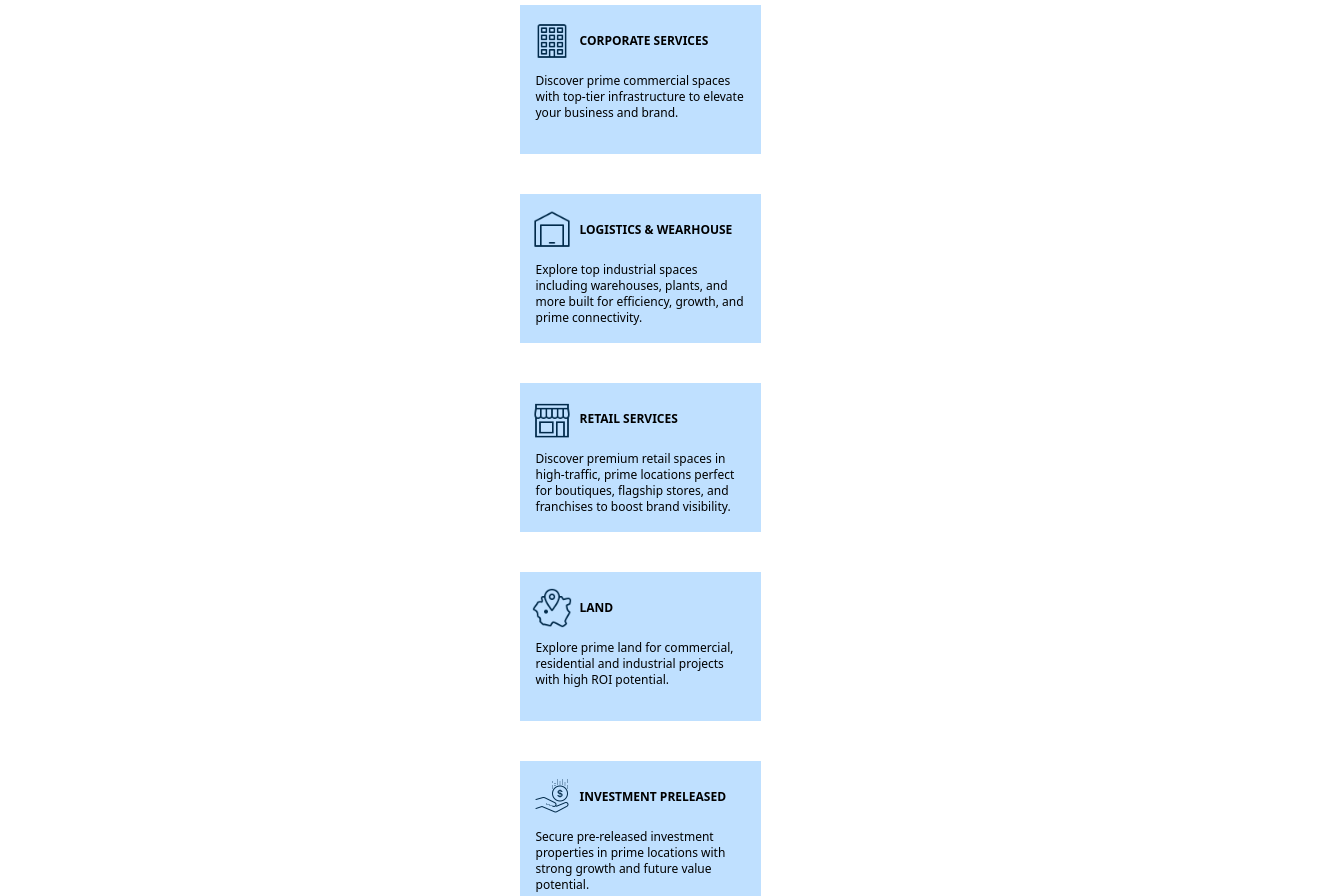
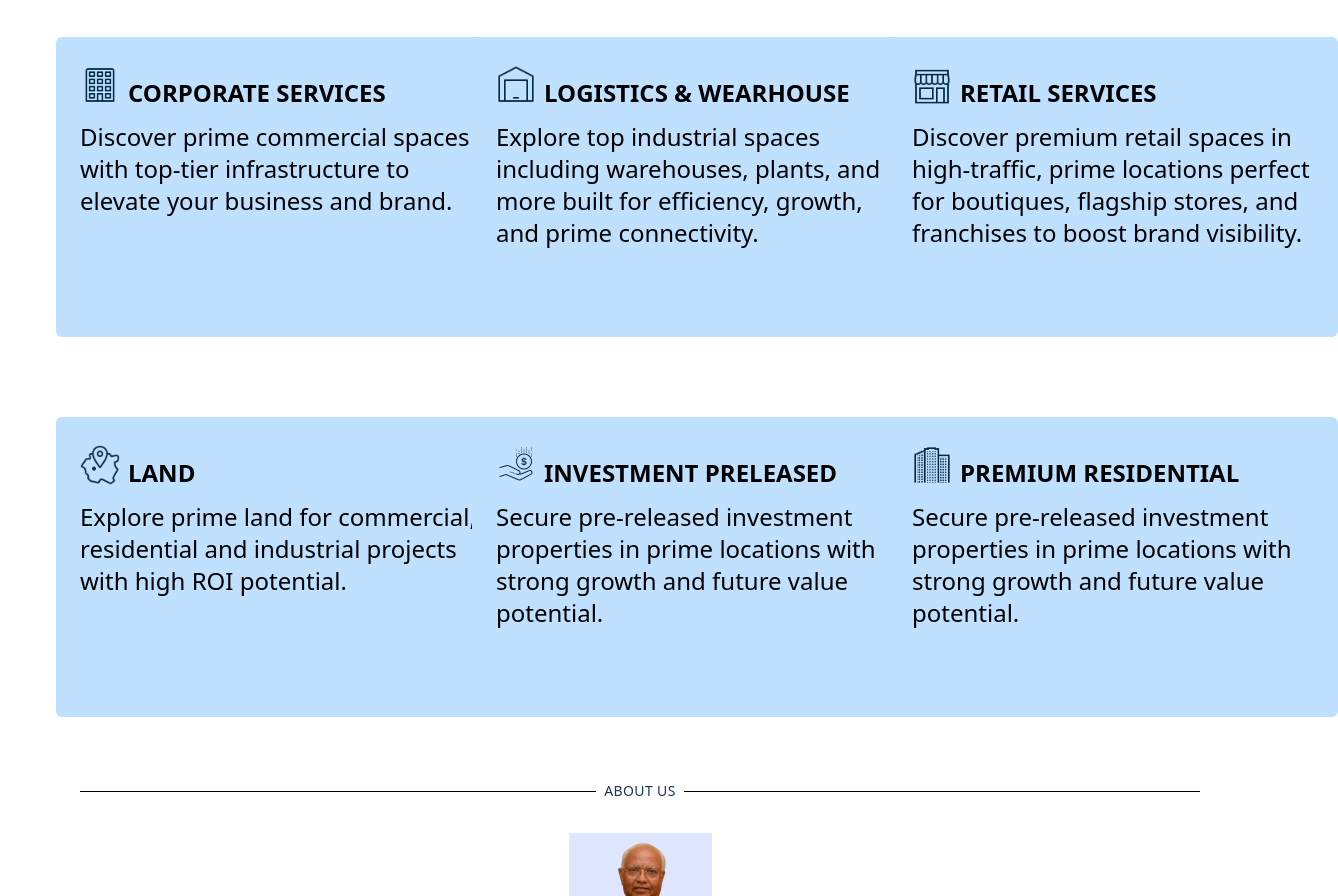
Before and after one commit to Shashank1394/dj_realtors, a Next.js app: page /dj_realtors/ in a window 1280 px wide. Shown: the part 880-1776 px from the top of the page, 1338 px wide, since content can reach past the window. Built offline with nearby package versions, Linux system fonts and the light colour scheme.

Commit message:
Refactor Cards and Verticals components for improved structure and layout; implement reusable Card component

```diff
--- a/app/components/home/cards.tsx
+++ b/app/components/home/cards.tsx
@@ -1,105 +1,85 @@
 import Image from "next/image";
 
-const Cards = () => {
+interface CardProps {
+  imageSrc: string;
+  altText: string;
+  title: string;
+  description: string;
+}
+
+// Reusable Card component
+const Card = ({ imageSrc, altText, title, description }: CardProps) => {
   return (
-    <div className="flex flex-col gap-10 justify-center items-center">
-      <div className="bg-[#BFE0FF] w-[241px] h-[149px]">
-        <div className="flex justify-left items-center gap-2 mt-4 ml-3">
-          <Image
-            src="/dj_realtors/verticals/corporate.png"
-            alt="Corporate Services"
-            width={40}
-            height={40}
-          />
-          <h2 className="text-xs font-bold">CORPORATE SERVICES</h2>
-        </div>
-        <p className="py-3 px-4 text-xs">
-          Discover prime commercial spaces with top-tier infrastructure to
-          elevate your business and brand.
-        </p>
+    <div className="bg-[#BFE0FF] min-h-[149px] max-h-[260px] max-w-[300px] p-6 rounded-md md:min-w-[300px] md:min-h-[250px] lg:min-w-[450px] lg:min-h-[300px]">
+      <div className="flex items-center gap-2 mb-3">
+        <Image src={imageSrc} alt={altText} width={40} height={40} />
+        <h2 className="font-bold pt-4">{title}</h2>
       </div>
-
-      <div className="bg-[#BFE0FF] w-[241px] h-[149px]">
-        <div className="flex justify-left items-center gap-2 mt-4 ml-3">
-          <Image
-            src="/dj_realtors/verticals/logistics.png"
-            alt="Logistics and Warehouse"
-            width={40}
-            height={40}
-          />
-          <h2 className="text-xs font-bold">LOGISTICS & WEARHOUSE</h2>
-        </div>
-        <p className="py-3 px-4 text-xs">
-          Explore top industrial spaces including warehouses, plants, and more
-          built for efficiency, growth, and prime connectivity.
-        </p>
-      </div>
-
-      <div className="bg-[#BFE0FF] w-[241px] h-[149px]">
-        <div className="flex justify-left items-center gap-2 mt-4 ml-3">
-          <Image
-            src="/dj_realtors/verticals/retail.png"
-            alt="Retial Services"
-            width={40}
-            height={40}
-          />
-          <h2 className="text-xs font-bold">RETAIL SERVICES</h2>
-        </div>
-        <p className="py-3 px-4 text-xs">
-          Discover premium retail spaces in high-traffic, prime locations
-          perfect for boutiques, flagship stores, and franchises to boost brand
-          visibility.
-        </p>
-      </div>
-
-      <div className="bg-[#BFE0FF] w-[241px] h-[149px]">
-        <div className="flex justify-left items-center gap-2 mt-4 ml-3">
-          <Image
-            src="/dj_realtors/verticals/land.png"
-            alt="Land Services"
-            width={40}
-            height={40}
-          />
-          <h2 className="text-xs font-bold">LAND</h2>
-        </div>
-        <p className="py-3 px-4 text-xs">
-          Explore prime land for commercial, residential and industrial projects
-          with high ROI potential.
-        </p>
-      </div>
-
-      <div className="bg-[#BFE0FF] w-[241px] h-[149px]">
-        <div className="flex justify-left items-center gap-2 mt-4 ml-3">
-          <Image
-            src="/dj_realtors/verticals/investment.png"
-            alt="Investment Preleased"
-            width={40}
-            height={40}
-          />
-          <h2 className="text-xs font-bold">INVESTMENT PRELEASED</h2>
-        </div>
-        <p className="py-3 px-4 text-xs">
-          Secure pre-released investment properties in prime locations with
-          strong growth and future value potential.
-        </p>
-      </div>
-
-      <div className="bg-[#BFE0FF] w-[241px] h-[149px]">
-        <div className="flex justify-left items-center gap-2 mt-4 ml-3">
-          <Image
-            src="/dj_realtors/verticals/residential.png"
-            alt="Premium Residential"
-            width={40}
-            height={40}
-          />
-          <h2 className="text-xs font-bold">PREMIUM RESIDENTIAL</h2>
-        </div>
-        <p className="py-3 px-4 text-xs">
-          Secure pre-released investment properties in prime locations with
-          strong growth and future value potential.
-        </p>
-      </div>
+      <p>{description}</p>
     </div>
   );
 };
+
+const Cards = () => {
+  // Card data array
+  const cardData = [
+    {
+      imageSrc: "/dj_realtors/verticals/corporate.png",
+      altText: "Corporate Services",
+      title: "CORPORATE SERVICES",
+      description:
+        "Discover prime commercial spaces with top-tier infrastructure to elevate your business and brand.",
+    },
+    {
+      imageSrc: "/dj_realtors/verticals/logistics.png",
+      altText: "Logistics and Warehouse",
+      title: "LOGISTICS & WEARHOUSE",
+      description:
+        "Explore top industrial spaces including warehouses, plants, and more built for efficiency, growth, and prime connectivity.",
+    },
+    {
+      imageSrc: "/dj_realtors/verticals/retail.png",
+      altText: "Retail Services",
+      title: "RETAIL SERVICES",
+      description:
+        "Discover premium retail spaces in high-traffic, prime locations perfect for boutiques, flagship stores, and franchises to boost brand visibility.",
+    },
+    {
+      imageSrc: "/dj_realtors/verticals/land.png",
+      altText: "Land Services",
+      title: "LAND",
+      description:
+        "Explore prime land for commercial, residential and industrial projects with high ROI potential.",
+    },
+    {
+      imageSrc: "/dj_realtors/verticals/investment.png",
+      altText: "Investment Preleased",
+      title: "INVESTMENT PRELEASED",
+      description:
+        "Secure pre-released investment properties in prime locations with strong growth and future value potential.",
+    },
+    {
+      imageSrc: "/dj_realtors/verticals/residential.png",
+      altText: "Premium Residential",
+      title: "PREMIUM RESIDENTIAL",
+      description:
+        "Secure pre-released investment properties in prime locations with strong growth and future value potential.",
+    },
+  ];
+
+  return (
+    <div className="grid grid-cols-1 md:grid-cols-2 lg:grid-cols-3 gap-20 px-4 py-8 text-lg lg:text-2xl justify-center items-center mx-10">
+      {cardData.map(({ imageSrc, altText, title, description }) => (
+        <Card
+          key={title}
+          imageSrc={imageSrc}
+          altText={altText}
+          title={title}
+          description={description}
+        />
+      ))}
+    </div>
+  );
+};
+
 export default Cards;
--- a/app/components/home/verticals.tsx
+++ b/app/components/home/verticals.tsx
@@ -13,7 +13,9 @@ const Verticals = () => {
         </span>
         <div className="flex-grow border-t border-black"></div>
       </div>
-      <Cards />
+      <div className="flex justify-around items-center">
+        <Cards />
+      </div>
     </div>
   );
 };
```
